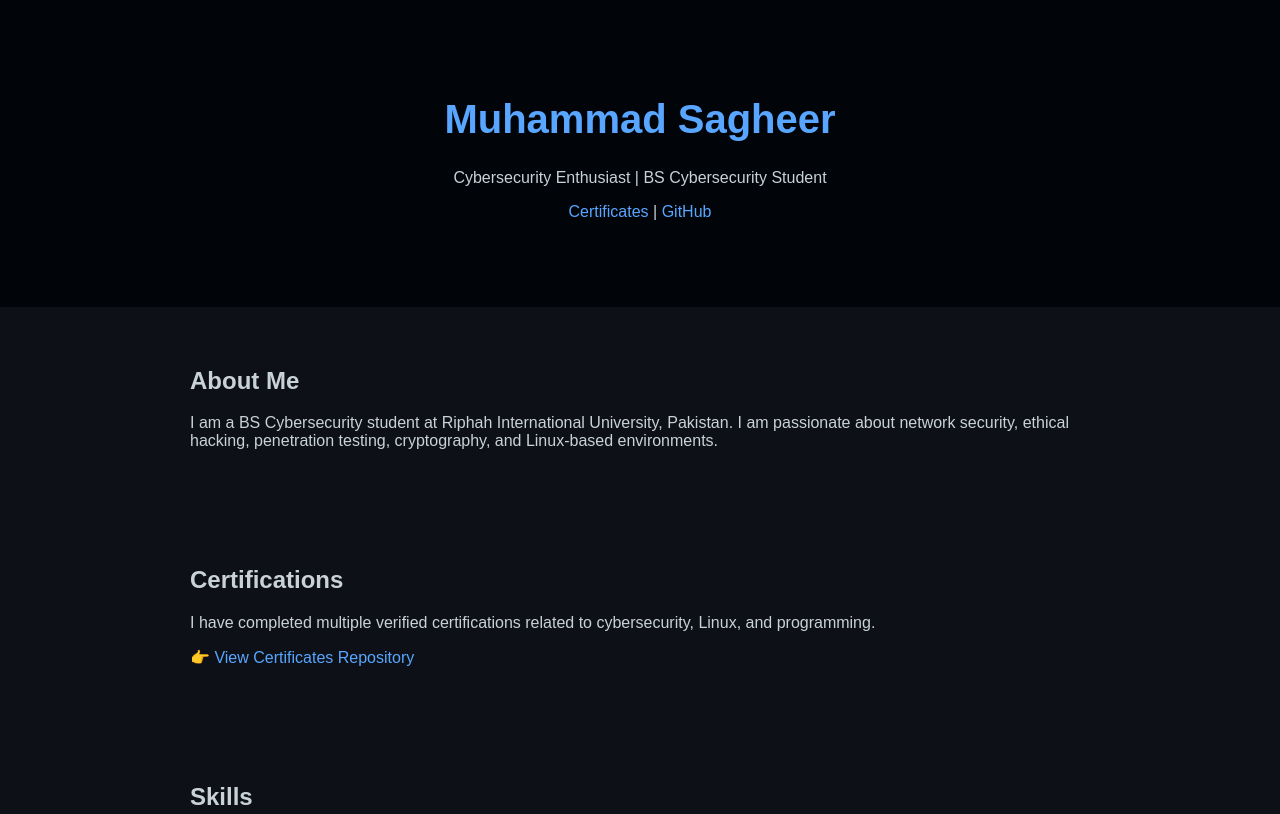
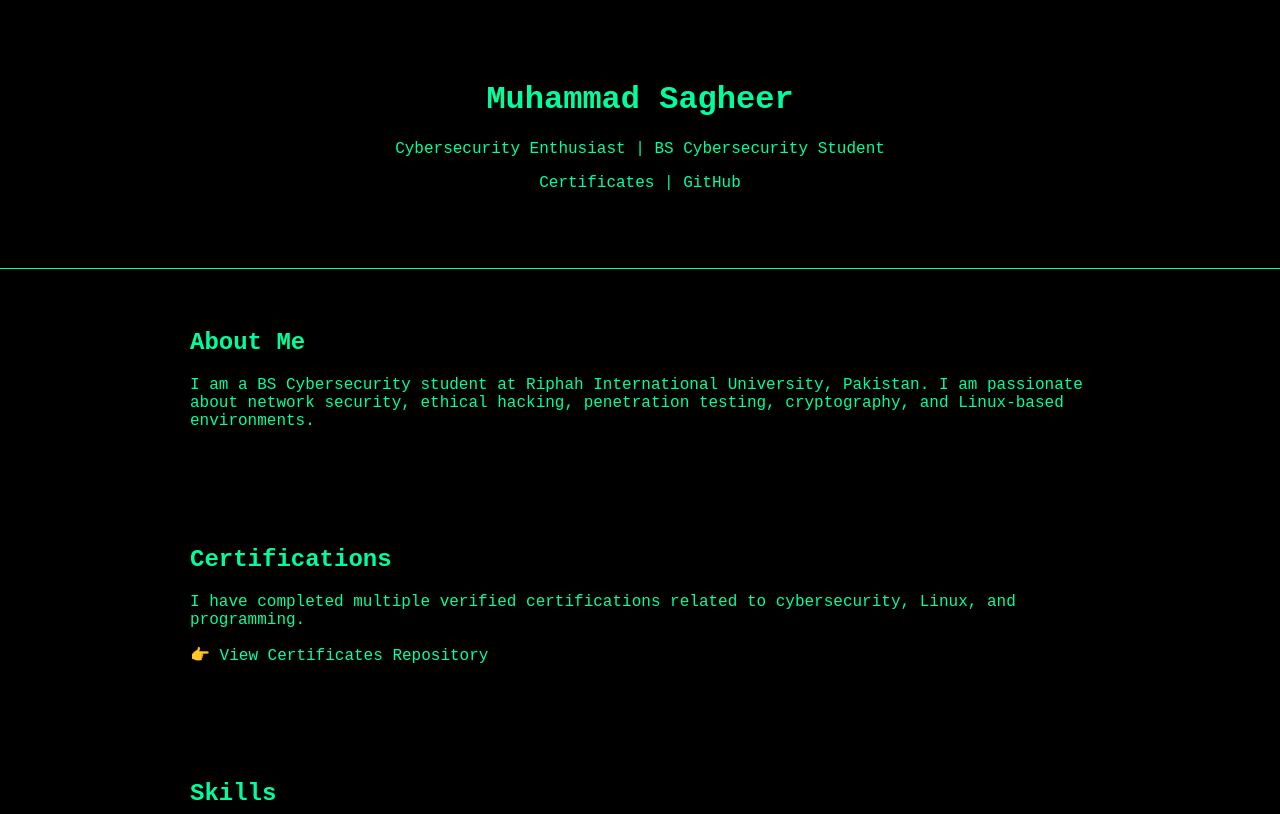
Before and after one commit to mughal1586/mughal1586.github.io, a plain HTML site: page index.html in a window 1280 px wide. Shown: the top 814 px of the page. Drawn offline with Linux system fonts and the light colour scheme.

Commit message:
Apply hacker terminal theme

```diff
--- a/index.html
+++ b/index.html
@@ -6,19 +6,18 @@
   <meta name="viewport" content="width=device-width, initial-scale=1.0">
   <style>
   body {
+    background: #000000;
+    color: #00ff9c;
+    font-family: "Courier New", monospace;
     margin: 0;
-      font-family: Arial, sans-serif;
-      background: #0d1117;
-      color: #c9d1d9;
   }
   header {
+    padding: 60px 20px;
     text-align: center;
-      padding: 70px 20px;
-      background: #010409;
+    border-bottom: 1px solid #00ff9c;
   }
   h1 {
-      color: #58a6ff;
-      font-size: 2.5rem;
+    color: #00ff9c;
   }
   section {
     max-width: 900px;
@@ -26,13 +25,14 @@
     padding: 40px 20px;
   }
   a {
-      color: #58a6ff;
+    color: #00ffaa;
     text-decoration: none;
   }
-    ul {
-      line-height: 1.8;
+  a:hover {
+    text-decoration: underline;
   }
 </style>
+
 </head>
 <body>
 
```
Lines whose indentation alone changed are shown as unchanged.
